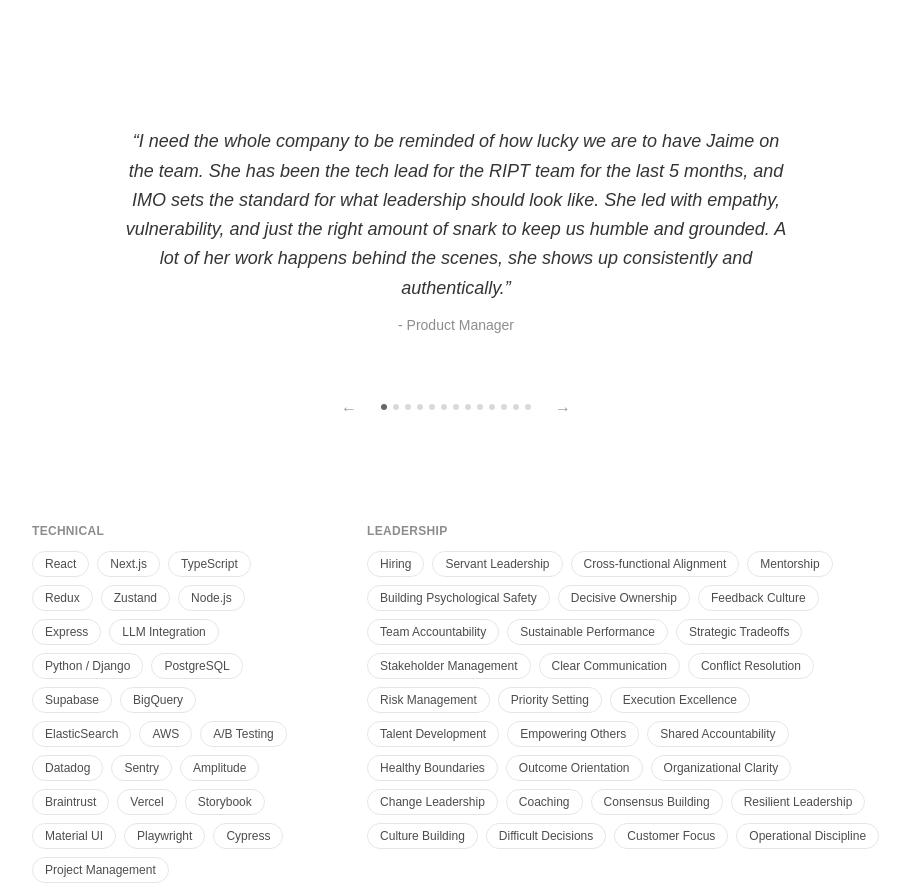
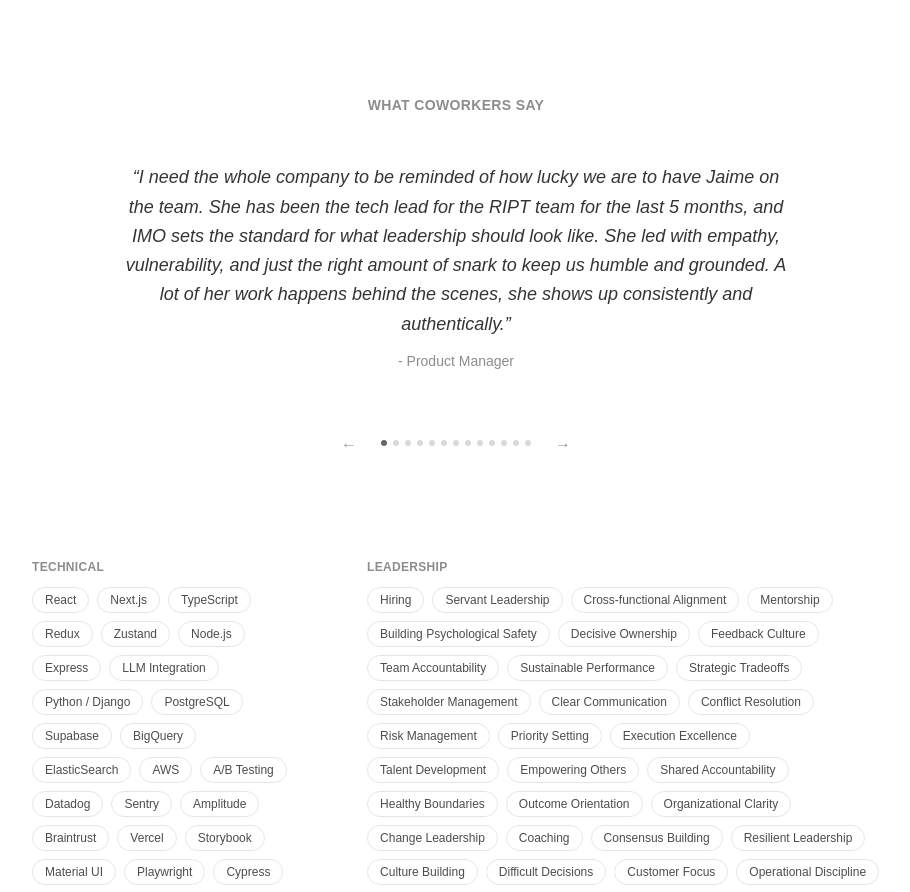
Before and after one commit to jsyvino/jaimesyvino-site, a Next.js app: page / in a window 1280 px wide. Shown: the part 1334-2226 px from the top of the page, without its empty margins (184-1094 px from the left). Built offline with nearby package versions, Linux system fonts and the light colour scheme.

Commit message:
Add "What Coworkers Say" heading above the quote carousel

```diff
--- a/app/page.tsx
+++ b/app/page.tsx
@@ -25,7 +25,12 @@
       </section>
 
       <section className="py-12">
-        <QuoteCarousel quotes={quotes} />
+        <h2 className="text-center text-sm font-semibold uppercase tracking-wide text-black/45 dark:text-white/45">
+          What Coworkers Say
+        </h2>
+        <div className="mt-4">
+          <QuoteCarousel quotes={quotes} />
+        </div>
       </section>
 
       <section className="flex flex-col gap-8 py-12 sm:flex-row sm:gap-16">
```
